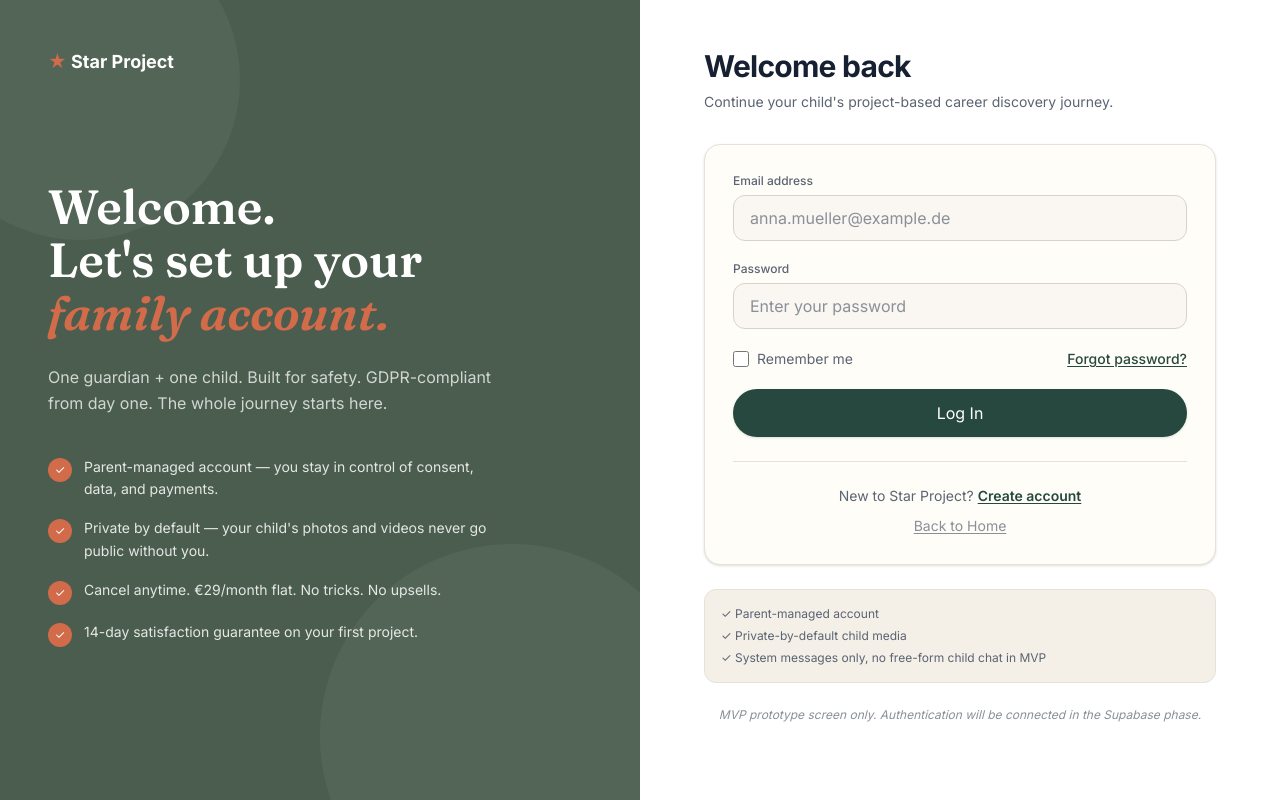
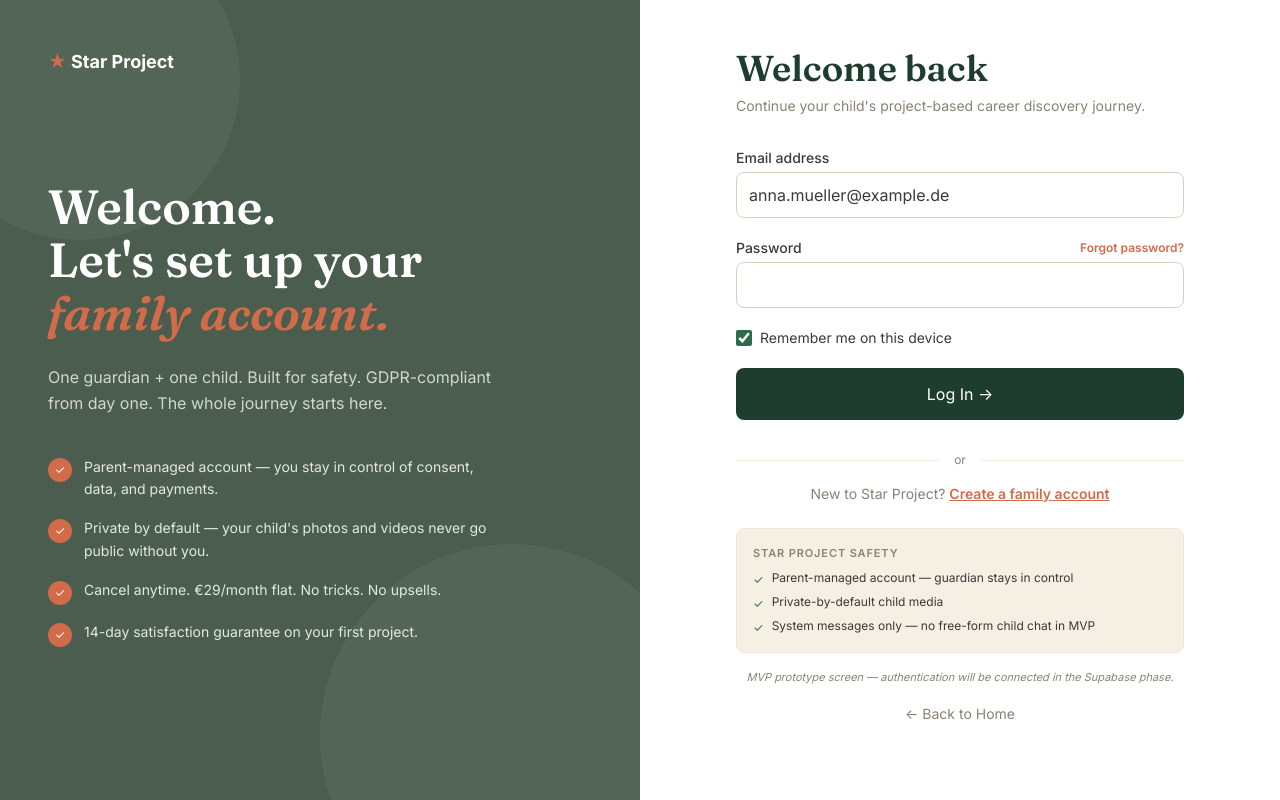
Before and after one commit to iyikbe/star-project-pwa, a React (Vite) app: page /login in a window 1280 px wide. Built offline with nearby package versions, Linux system fonts and the light colour scheme.

Commit message:
feat(auth): rebuild login page consistent with register design

```diff
--- a/src/features/auth/LoginPage.tsx
+++ b/src/features/auth/LoginPage.tsx
@@ -1,132 +1,141 @@
-import { Link } from 'react-router-dom'
+import { useState } from 'react'
+import { Link, useNavigate } from 'react-router-dom'
 
-function MobileValueBanner() {
-  return (
-    <div className="mb-8 rounded-2xl border border-[#E8E1D8] bg-[#26483E] p-6 text-white lg:hidden">
-      <p className="text-lg font-bold">★ Star Project</p>
-      <p className="mt-3 text-sm leading-relaxed text-white/80">
-        Parent-managed, private by default, and designed for safe project-based career discovery.
-      </p>
-    </div>
-  )
+export function LoginPage() {
+  const navigate = useNavigate()
+
+  const [email, setEmail] = useState('anna.mueller@example.de')
+  const [password, setPassword] = useState('')
+  const [rememberMe, setRememberMe] = useState(true)
+
+  const handleSubmit = (e: React.FormEvent) => {
+    e.preventDefault()
+    console.log('Login submitted', { email, rememberMe })
+    navigate('/account')
   }
 
-function Headline() {
   return (
+    <div className="mx-auto w-full max-w-md">
+      {/* Header */}
       <div className="mb-8">
-      <h1 className="text-2xl font-bold tracking-tight text-[#172033] md:text-3xl">
+        <h1 className="font-serif text-3xl font-semibold tracking-normal text-sp-primary md:text-4xl">
           Welcome back
         </h1>
-      <p className="mt-2 text-sm text-[#5B6472]">
+        <p className="mt-2 text-sm text-sp-text-muted">
           Continue your child&apos;s project-based career discovery journey.
         </p>
       </div>
-  )
-}
 
-function LoginForm() {
-  return (
-    <div className="rounded-2xl border border-[#E8E1D8] bg-[#FFFDF8] p-7 shadow-sm">
-      <div className="space-y-5">
+      <form onSubmit={handleSubmit} className="space-y-5">
+        {/* Email */}
         <div>
-          <label htmlFor="login-email" className="block text-xs font-medium text-[#5B6472]">
+          <label htmlFor="email" className="mb-1 block text-sm font-medium text-sp-text-primary">
             Email address
           </label>
           <input
-            id="login-email"
+            id="email"
             type="email"
+            value={email}
+            onChange={(e) => setEmail(e.target.value)}
             placeholder="anna.mueller@example.de"
-            className="mt-1.5 w-full rounded-xl border border-[#D8D3CA] bg-[#FAF7F2] px-4 py-2.5 text-sm text-[#172033] placeholder-[#8A8F98] outline-none transition-colors focus:border-[#26483E] focus:ring-1 focus:ring-[#26483E]"
+            autoComplete="email"
+            required
+            className="w-full rounded-lg border border-sp-border-input bg-white px-3 py-2.5 text-sm outline-none focus:border-sp-primary"
           />
         </div>
 
+        {/* Password */}
         <div>
-          <label htmlFor="login-password" className="block text-xs font-medium text-[#5B6472]">
+          <div className="mb-1 flex items-center justify-between">
+            <label htmlFor="password" className="block text-sm font-medium text-sp-text-primary">
               Password
             </label>
+            <a href="#" className="text-xs font-semibold text-sp-coral hover:underline">
+              Forgot password?
+            </a>
+          </div>
           <input
-            id="login-password"
+            id="password"
             type="password"
-            placeholder="Enter your password"
-            className="mt-1.5 w-full rounded-xl border border-[#D8D3CA] bg-[#FAF7F2] px-4 py-2.5 text-sm text-[#172033] placeholder-[#8A8F98] outline-none transition-colors focus:border-[#26483E] focus:ring-1 focus:ring-[#26483E]"
+            value={password}
+            onChange={(e) => setPassword(e.target.value)}
+            autoComplete="current-password"
+            required
+            className="w-full rounded-lg border border-sp-border-input bg-white px-3 py-2.5 text-sm outline-none focus:border-sp-primary"
           />
         </div>
 
-        <div className="flex items-center justify-between">
-          <label className="flex cursor-pointer items-center gap-2 text-sm text-[#5B6472]">
+        {/* Remember me */}
+        <label className="flex cursor-pointer items-center gap-2">
           <input
             type="checkbox"
-              className="h-4 w-4 rounded border-[#D8D3CA] accent-[#26483E]"
+            checked={rememberMe}
+            onChange={(e) => setRememberMe(e.target.checked)}
+            className="h-4 w-4 accent-sp-accent-green"
           />
-            Remember me
+          <span className="text-sm text-sp-text-primary">Remember me on this device</span>
         </label>
-          <a
-            href="#"
-            className="text-sm font-medium text-[#26483E] underline underline-offset-2 transition-colors hover:text-[#547C6A]"
+
+        {/* Submit */}
+        <button
+          type="submit"
+          className="w-full rounded-lg bg-sp-primary px-5 py-3.5 font-semibold text-white transition-colors hover:bg-sp-primary-hover"
         >
-            Forgot password?
-          </a>
+          Log In →
+        </button>
+      </form>
+
+      {/* Footer */}
+      <div className="mt-8 space-y-4">
+        <div className="flex items-center gap-4">
+          <hr className="flex-1 border-sp-border-soft" />
+          <span className="text-xs text-sp-text-muted">or</span>
+          <hr className="flex-1 border-sp-border-soft" />
         </div>
 
-        <button
-          type="button"
-          className="w-full rounded-full bg-[#26483E] px-8 py-3 text-sm font-bold text-white shadow-sm transition-all hover:bg-[#1F3D35] hover:shadow-md"
-        >
-          Log In
-        </button>
-      </div>
-
-      <div className="mt-6 space-y-2.5 border-t border-[#E8E1D8] pt-6 text-center text-sm">
-        <p className="text-[#5B6472]">
+        <p className="text-center text-sm text-sp-text-muted">
           New to Star Project?{' '}
           <Link
             to="/register"
-            className="font-semibold text-[#26483E] underline underline-offset-2 transition-colors hover:text-[#547C6A]"
+            className="font-semibold text-sp-coral underline hover:text-sp-coral-hover"
           >
-            Create account
+            Create a family account
           </Link>
         </p>
-        <p>
-          <Link
-            to="/"
-            className="text-sm text-[#8A8F98] underline underline-offset-2 transition-colors hover:text-[#5B6472]"
-          >
-            Back to Home
+
+        {/* Safety note */}
+        <div className="mt-6 rounded-lg border border-sp-border-soft bg-sp-bg-card-muted p-4">
+          <p className="text-[11px] font-semibold uppercase tracking-[0.08em] text-sp-text-muted">
+            STAR PROJECT SAFETY
+          </p>
+          <ul className="mt-2 space-y-1.5 text-xs text-sp-text-primary">
+            <li className="flex items-start gap-2">
+              <span className="mt-0.5 text-sp-accent-green">✓</span>
+              <span>Parent-managed account — guardian stays in control</span>
+            </li>
+            <li className="flex items-start gap-2">
+              <span className="mt-0.5 text-sp-accent-green">✓</span>
+              <span>Private-by-default child media</span>
+            </li>
+            <li className="flex items-start gap-2">
+              <span className="mt-0.5 text-sp-accent-green">✓</span>
+              <span>System messages only — no free-form child chat in MVP</span>
+            </li>
+          </ul>
+        </div>
+
+        {/* MVP note */}
+        <p className="text-center text-[11px] italic text-sp-text-muted">
+          MVP prototype screen — authentication will be connected in the Supabase phase.
+        </p>
+
+        {/* Back link */}
+        <p className="text-center">
+          <Link to="/" className="text-sm text-sp-text-muted hover:text-sp-primary">
+            ← Back to Home
           </Link>
         </p>
       </div>
     </div>
   )
 }
-
-function TrustSection() {
-  return (
-    <div className="mt-6 rounded-xl border border-[#E8E1D8] bg-[#F4EFE7] p-4">
-      <div className="space-y-1.5 text-xs text-[#5B6472]">
-        <p>✓ Parent-managed account</p>
-        <p>✓ Private-by-default child media</p>
-        <p>✓ System messages only, no free-form child chat in MVP</p>
-      </div>
-    </div>
-  )
-}
-
-function PrototypeNote() {
-  return (
-    <p className="mt-6 text-center text-xs italic text-[#8A8F98]">
-      MVP prototype screen only. Authentication will be connected in the Supabase phase.
-    </p>
-  )
-}
-
-export function LoginPage() {
-  return (
-    <div>
-      <MobileValueBanner />
-      <Headline />
-      <LoginForm />
-      <TrustSection />
-      <PrototypeNote />
-    </div>
-  )
-}
```
Lines whose indentation alone changed are shown as unchanged.
